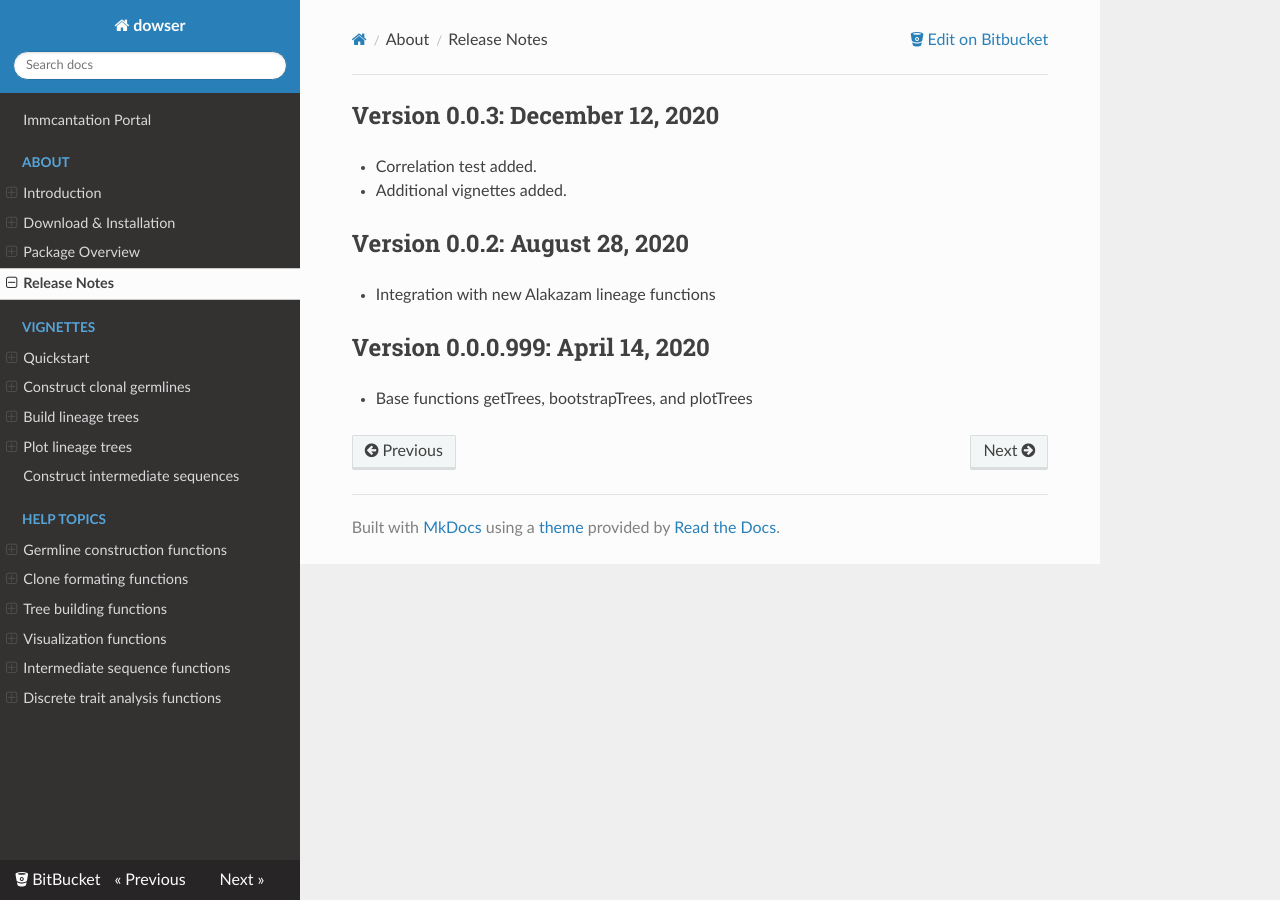
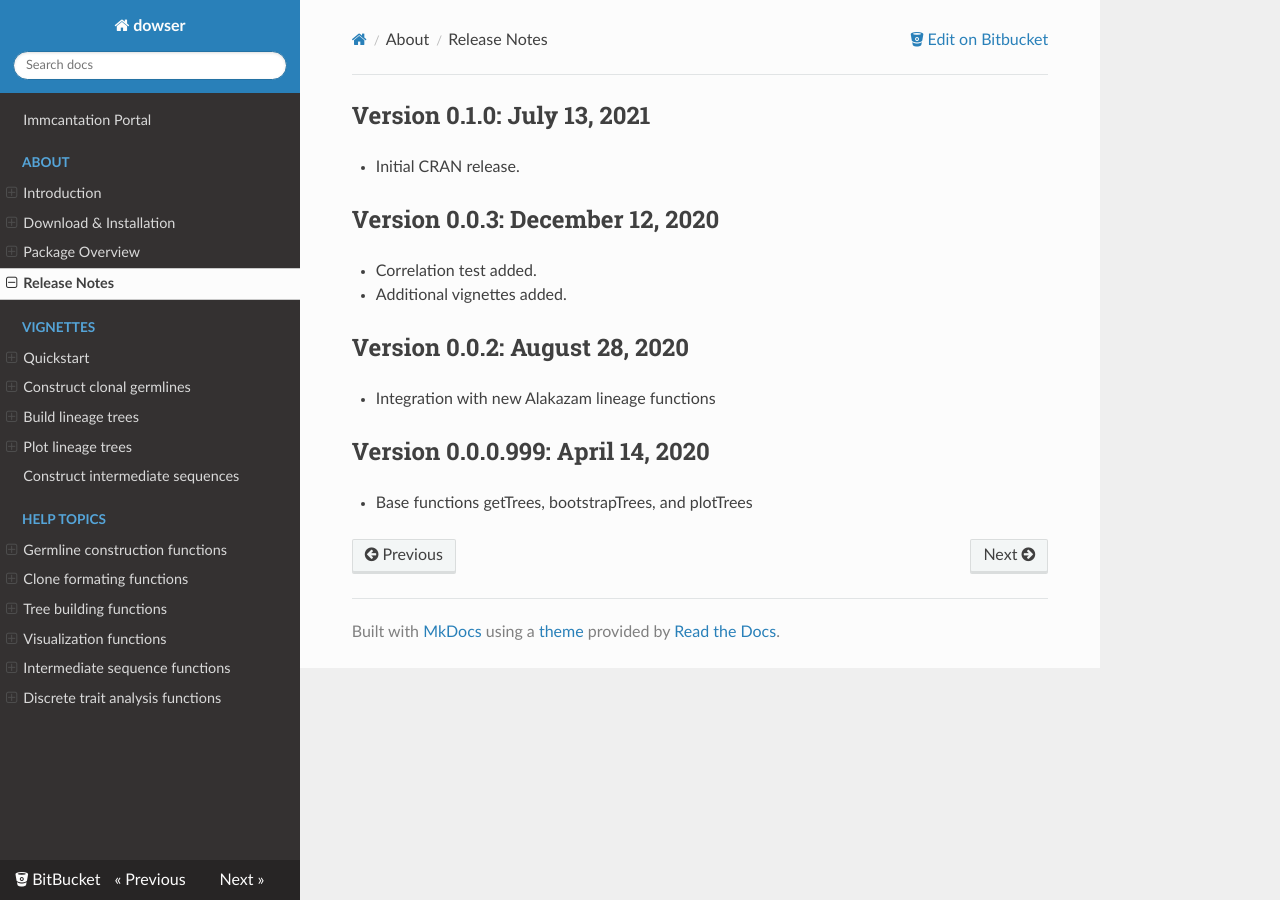
Before and after one commit to immcantation/dowser, an MkDocs documentation site: the page built from docs/news.md, in a window 1280 px wide. Built offline with MkDocs 1.6.1, drawn with Linux system fonts in a browser that asks for light colours; nearby versions of some CDN libraries.

Commit message:
Add v0.1.0 to news.

```diff
--- a/docs/news.md
+++ b/docs/news.md
@@ -1,3 +1,9 @@
+Version 0.1.0:  July 13, 2021
+-------------------------------------------------------------------------------
+
++ Initial CRAN release.
+
+
 Version 0.0.3:  December 12, 2020
 -------------------------------------------------------------------------------
 
```
Also changed, not shown: NEWS.md (+6 -0 lines).
